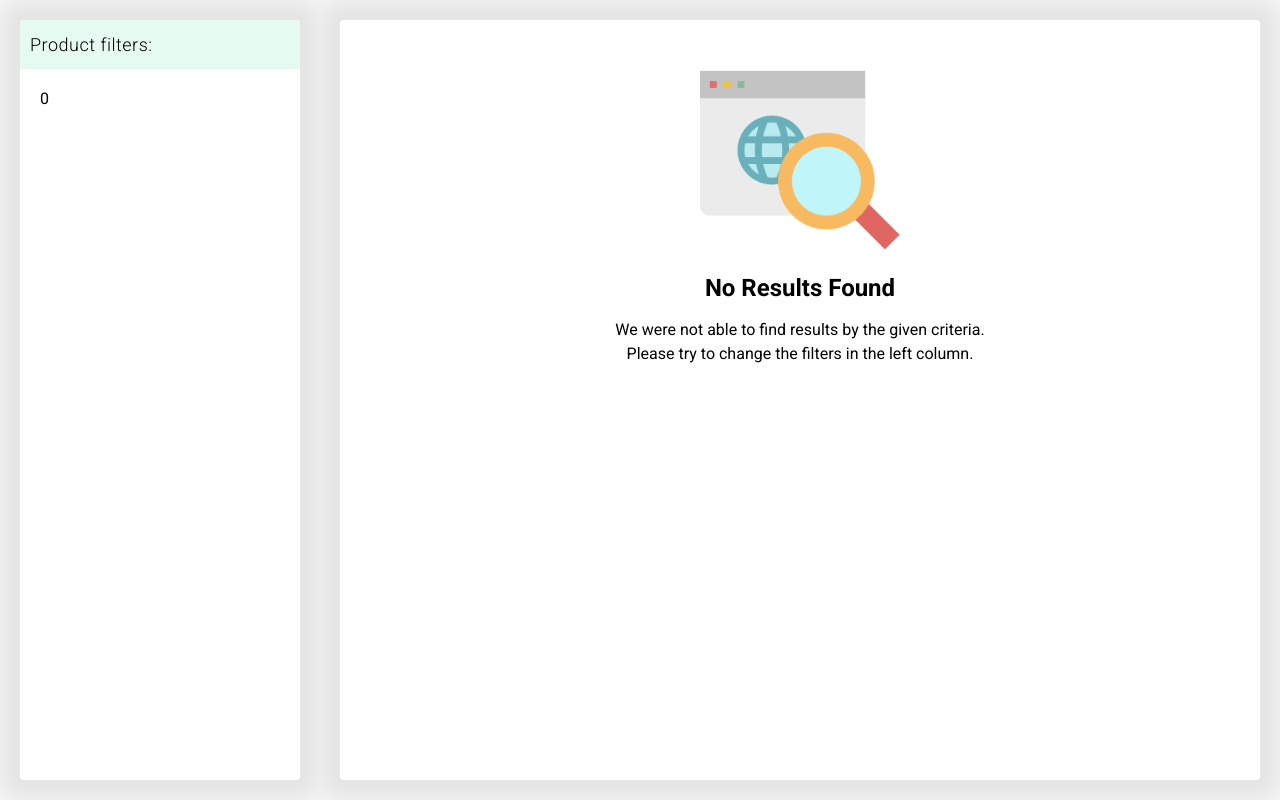
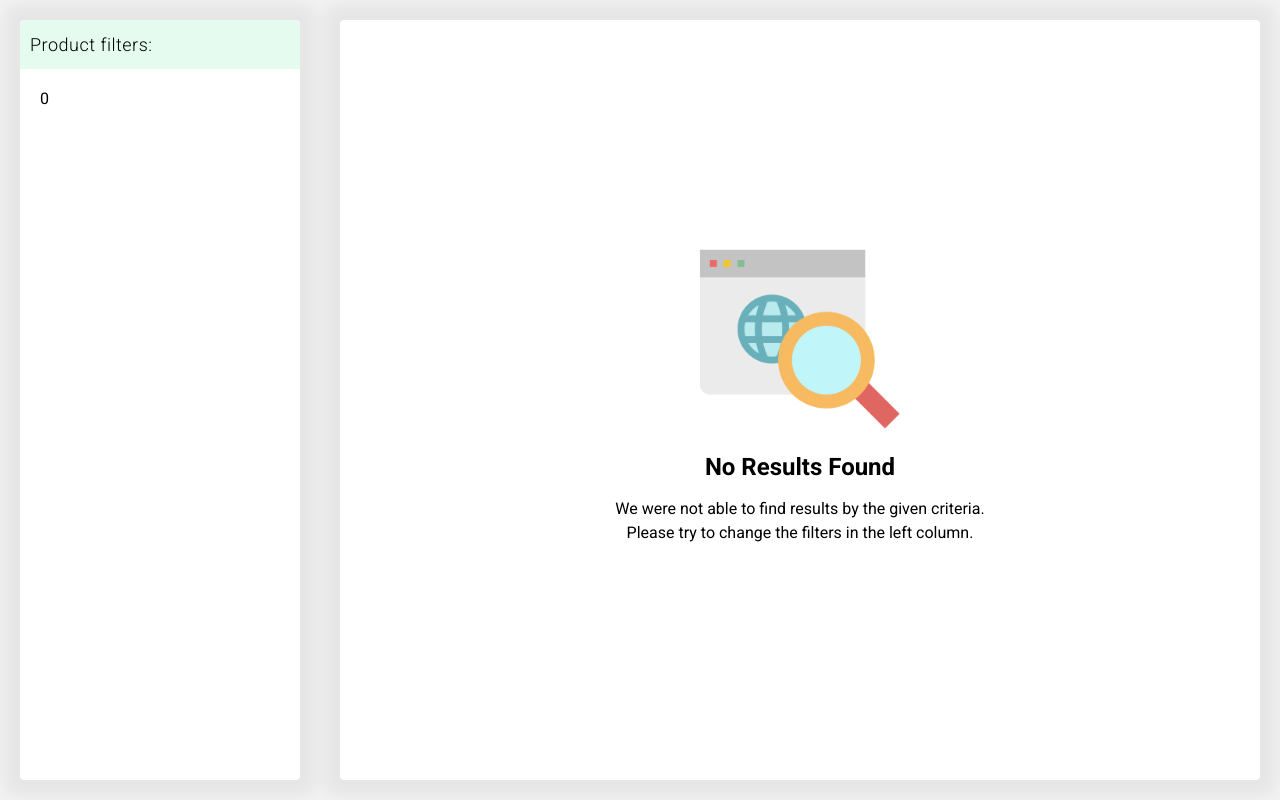
Before and after one commit to AtanasChachev/plana-earth-react, a React (Create React App) app: page / in a window 1280 px wide. Built offline with nearby package versions, Linux system fonts and the light colour scheme; no server answers.

Commit message:
Modifying the <EmptyResults /> component to be centered vertically

```diff
--- a/src/components/Section/Section.scss
+++ b/src/components/Section/Section.scss
@@ -40,6 +40,12 @@
         padding: 20px;
       }
 
+      &--center {
+        display: flex;
+        align-items: center;
+        height: 100%;
+      }
+
       &--mobile-inline-blocks {
         @include breakpoint(max, width, 959px) {
           display: flex;
--- a/src/components/Section/Section.tsx
+++ b/src/components/Section/Section.tsx
@@ -7,9 +7,10 @@ type SectionProps = {
   headerTitle?: string;
   shRenderLoader?: boolean;
   shAlignInlineBlockOnMobile?: boolean;
+  isEmptyBlockActive: boolean;
 };
 
-const Section = ({ children, isFullHeight, headerTitle, shAlignInlineBlockOnMobile, shRenderLoader }: SectionProps): JSX.Element => {
+const Section = ({ children, isFullHeight, headerTitle, shAlignInlineBlockOnMobile, shRenderLoader, isEmptyBlockActive }: SectionProps): JSX.Element => {
   return (
     <div className="section">
       <div className={`section__inner ${isFullHeight ? 'section__inner--full-height' : ''}`}>
@@ -21,7 +22,7 @@ const Section = ({ children, isFullHeight, headerTitle, shAlignInlineBlockOnMobi
           </>
         }
 
-        <div className={`section__inner__content ${shAlignInlineBlockOnMobile ? 'section__inner__content--mobile-inline-blocks' : ''}`}>
+        <div className={`section__inner__content ${shAlignInlineBlockOnMobile ? 'section__inner__content--mobile-inline-blocks' : ''} ${isEmptyBlockActive ? 'section__inner__content--center' : ''}`}>
           {children}
         </div>
 
--- a/src/pages/Dashboard/Dashboard.tsx
+++ b/src/pages/Dashboard/Dashboard.tsx
@@ -22,6 +22,7 @@ const Dashboard = (): JSX.Element => {
     <Grid container className="dashboard">
       <Grid item xs={12} md={4} lg={3}>
         <Section
+          isEmptyBlockActive={false}
           isFullHeight={true}
           shAlignInlineBlockOnMobile={true}
           headerTitle='Product filters:'>
@@ -61,6 +62,7 @@ const Dashboard = (): JSX.Element => {
 
       <Grid item xs={12} md={8} lg={9}>
         <Section
+          isEmptyBlockActive={!isFilterActive}
           headerTitle={renderChartTitle()}
           shRenderLoader={true}
           isFullHeight={true}>
```
